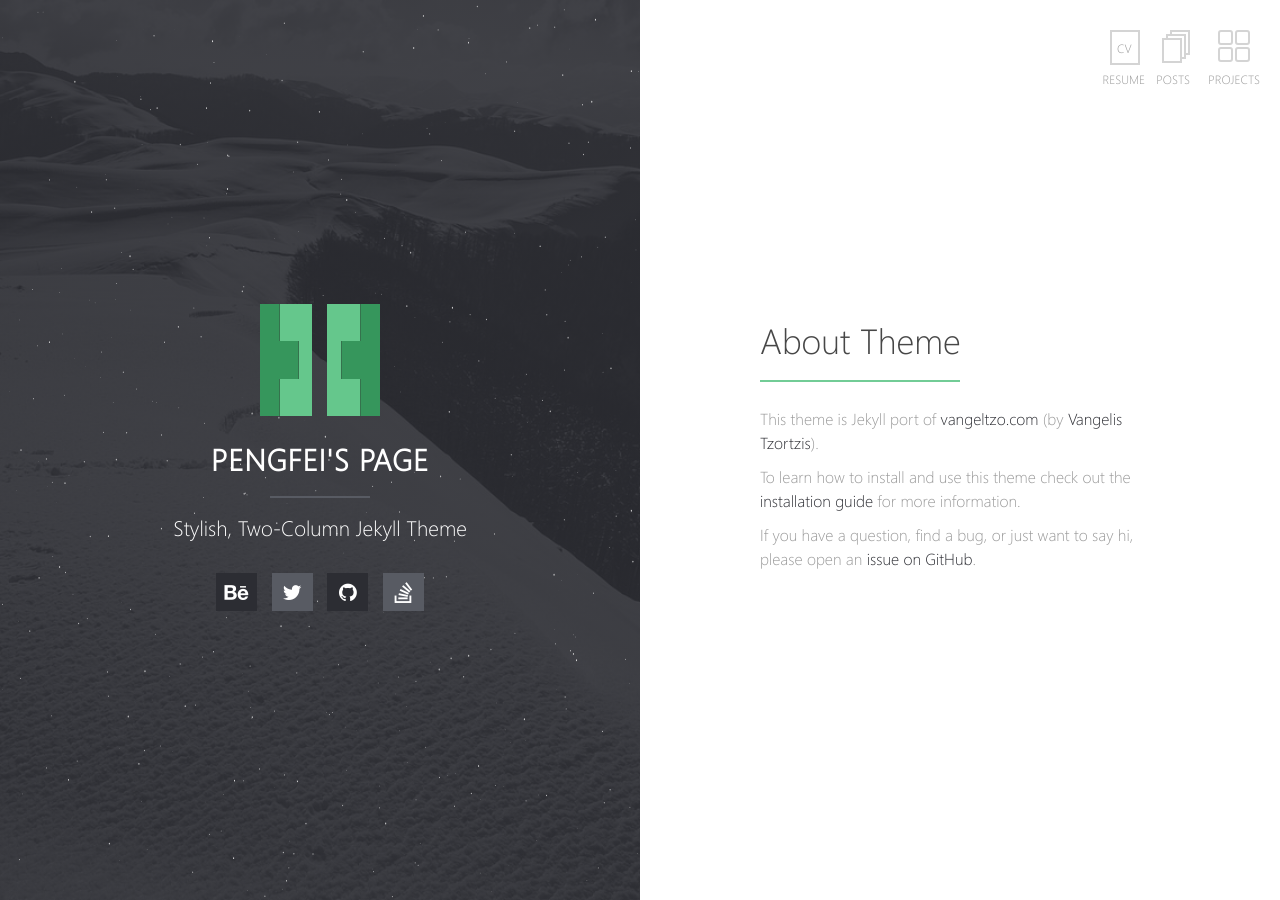
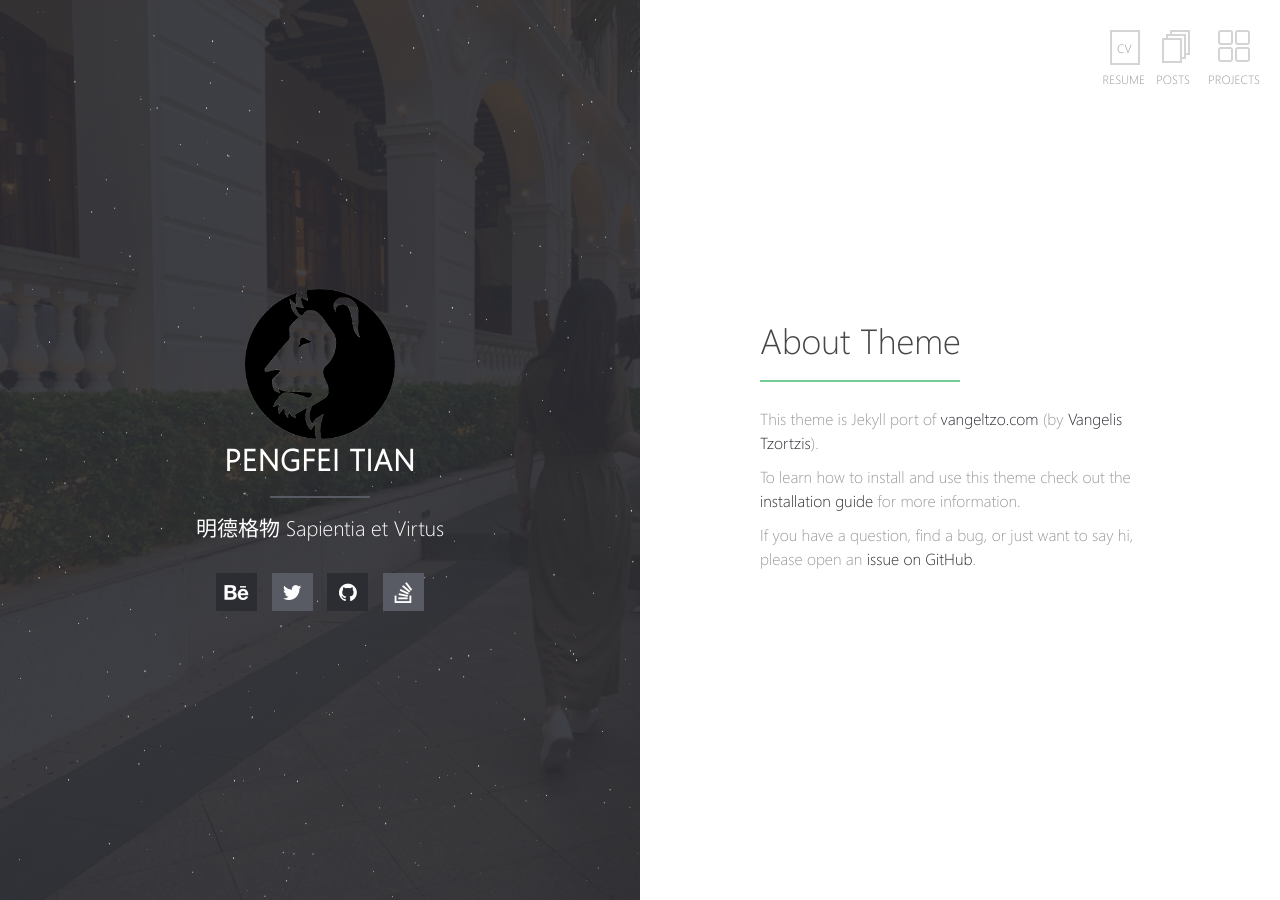
Before and after one commit to PFTian/PFTian.github.io, a Jekyll site: the page built from index.md, in a window 1280 px wide. Built offline with Jekyll 4.4.1, drawn with Linux system fonts in a browser that asks for light colours; our own code applies the rules of GitHub Pages for plain Markdown files.

Commit message:
change background image for home page.

```diff
--- a/_config.yml
+++ b/_config.yml
@@ -1,8 +1,8 @@
 # Site
-title: Pengfei's page
-description: Stylish, Two-Column Jekyll Theme
+title: Pengfei Tian
+description: 明德格物 Sapientia et Virtus
 url: https://pftian.github.io
-logo: halve.png                                       # Site logo
+logo: leo.png                                    # Site logo
 locale: en_US
 
 # Left Block Images
```
Also changed, not shown: images/halve-home-image.png (deleted), images/halve.png (deleted), images/home.png, images/leo.png (added), images/post-image-halve-1.png (deleted), images/post-image-halve-2.png (deleted), 13 other files.
